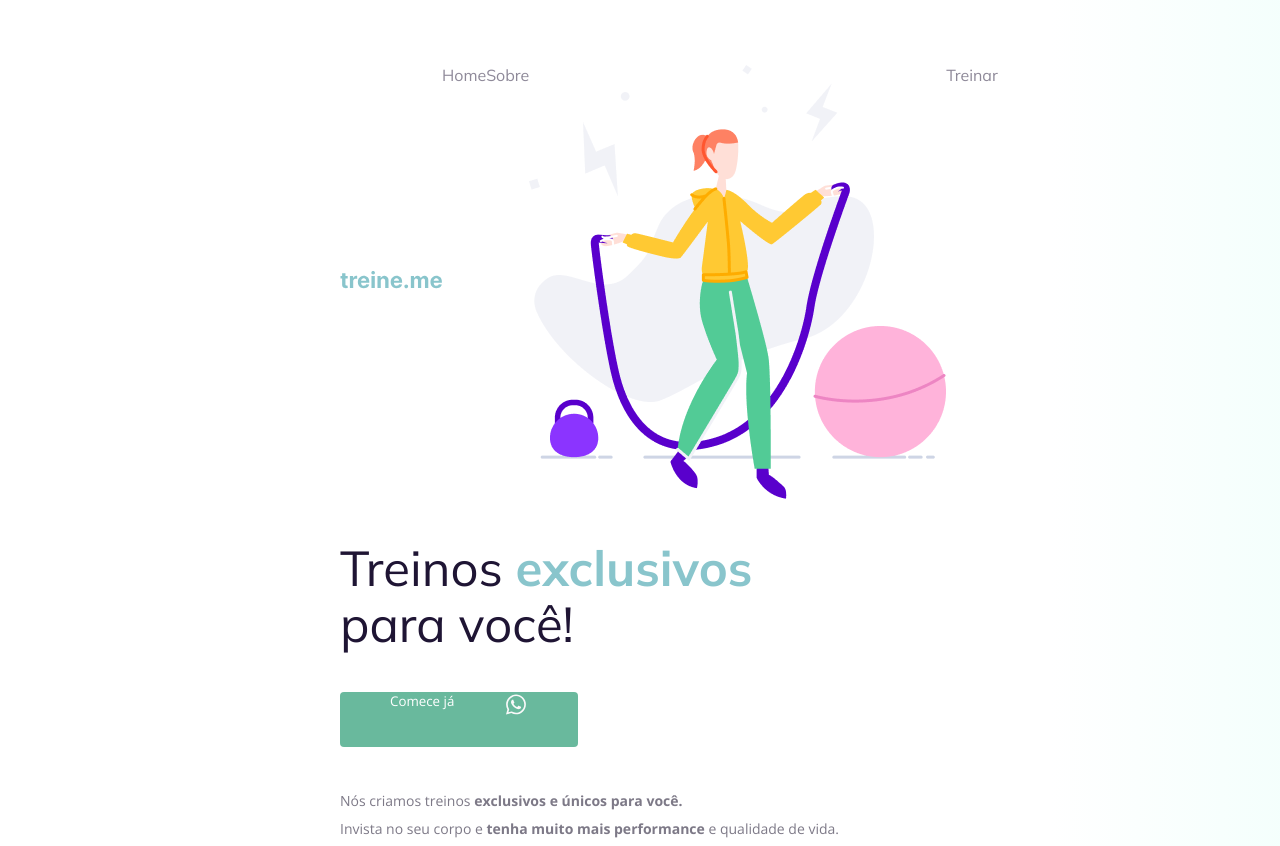
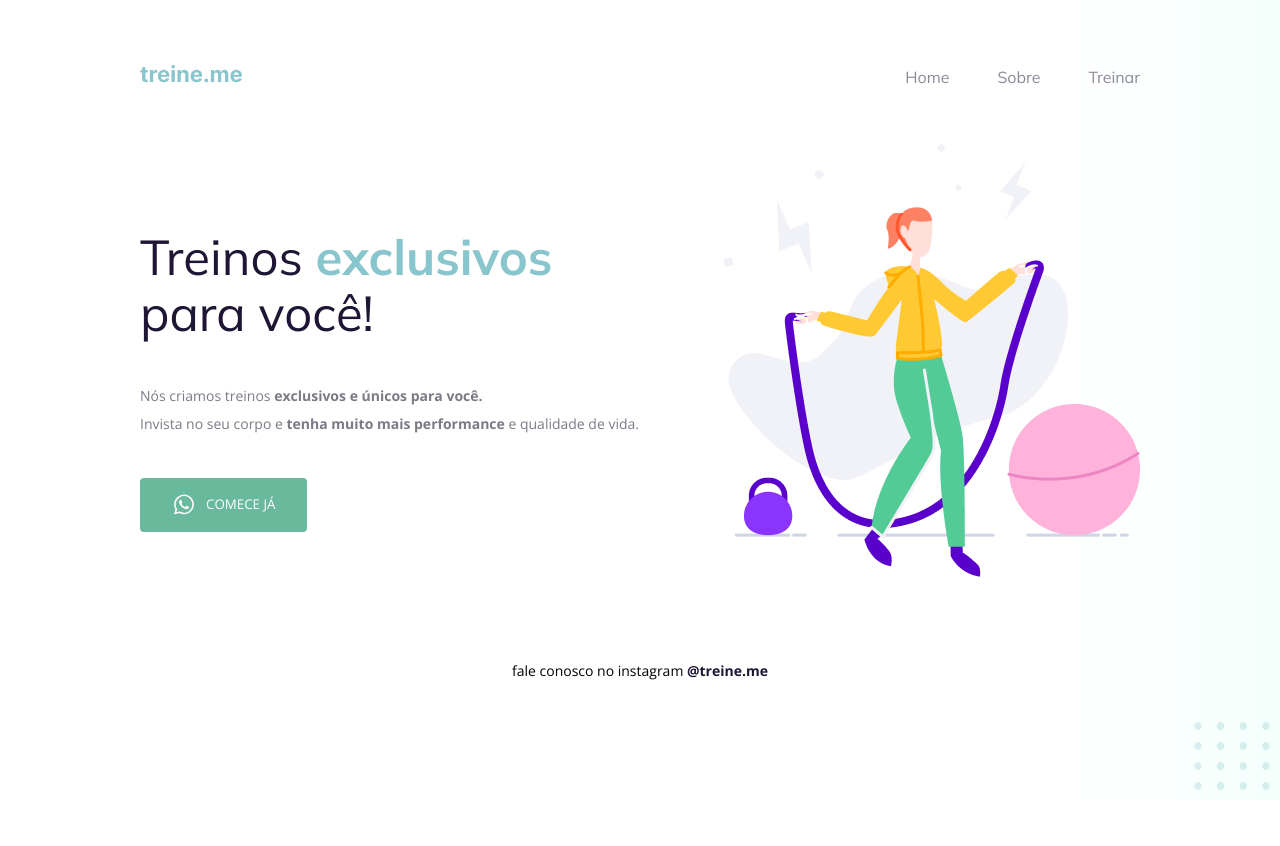
Before and after one commit to JanineDiniz/Projeto_CorrigindoBugs2, a plain HTML site: page index.html in a window 1280 px wide. Shown: the top 846 px of the page. After the commit the page ends 800 px from the top, so only its background shows below. Drawn offline with nearby package versions, Linux system fonts and the light colour scheme.

Commit message:
bugs fixed

```diff
--- a/index.html
+++ b/index.html
@@ -22,7 +22,6 @@
           <ul>
             <li><a href="#">Home</a></li>
             <li><a href="#">Sobre</a></li>
-            <img src="images/img.png" alt="Desenho de uma mulher pulando corta numa academia.">
             <li><a href="#">Treinar</a></li>
           </ul>
       </nav>
@@ -30,20 +29,21 @@
       <main>
           <section>
             <h1>Treinos <span>exclusivos</span> para você!</h1>
-            <button>
-              Comece já
-              <img src="images/whats.svg" alt="Ícone do whatsapp">
-
-            </button>
 
             <p>
               Nós criamos treinos <strong>exclusivos e únicos para você.</strong></br>
               Invista no seu corpo e <strong>tenha muito mais performance</strong> e qualidade de vida.
             </p>
 
+            <button>
+              <img src="images/whats.svg" alt="Ícone do whatsapp">
+              Comece já
+
+            </button>
           </section>
+          <img src="images/img.png" alt="Desenho de uma mulher pulando corta numa academia.">
 
-      </main>
+        </main>
 
       <footer>
           fale conosco no instagram <a href="https://instagram.com/treineme" target="_blank">@treine.me</a>
--- a/style.css
+++ b/style.css
@@ -9,21 +9,23 @@ body {
   }
 
   .page {
-    width: 600px;
+    width: 1000px;
     margin: 0 auto;
     padding-top: 65px;
   }
 
   nav {
     display: flex;
-    justify-content: start;
+    flex-direction: row;
+    justify-content: space-between;
     align-items: center;
 
-    margin-bottom: 15px;
+    margin-bottom: 55px;
   }
 
   ul {
     display: flex;
+    gap: 48px;
     list-style: none;
     margin: 0;
     padding: 0;
@@ -63,6 +65,11 @@ body {
     font-weight: bold;
   }
 
+  main{
+    display: flex;
+    align-items: center;
+    justify-content: space-between;
+  }
   section p {
     font-size: 14px;
     line-height: 28px;
@@ -74,14 +81,16 @@ body {
   button {
     color: white;
     font-family: "Open Sans", sans-serif;
+    text-transform: uppercase;
 
     background: #69B99D;
     border: 0;
-    padding: 0 50px 30px;
+    padding: 14px 32px 15px;
 
     display: flex;
-    justify-content: space-around;
-    gap: 50px;
+    justify-content: center;
+    align-items: center;
+    gap: 10px;
 
     border-radius: 4px;
 
@@ -106,6 +115,7 @@ body {
   }
 
   #balls {
+      position: fixed;
       bottom: 0;
       right: 0;
   }
```
